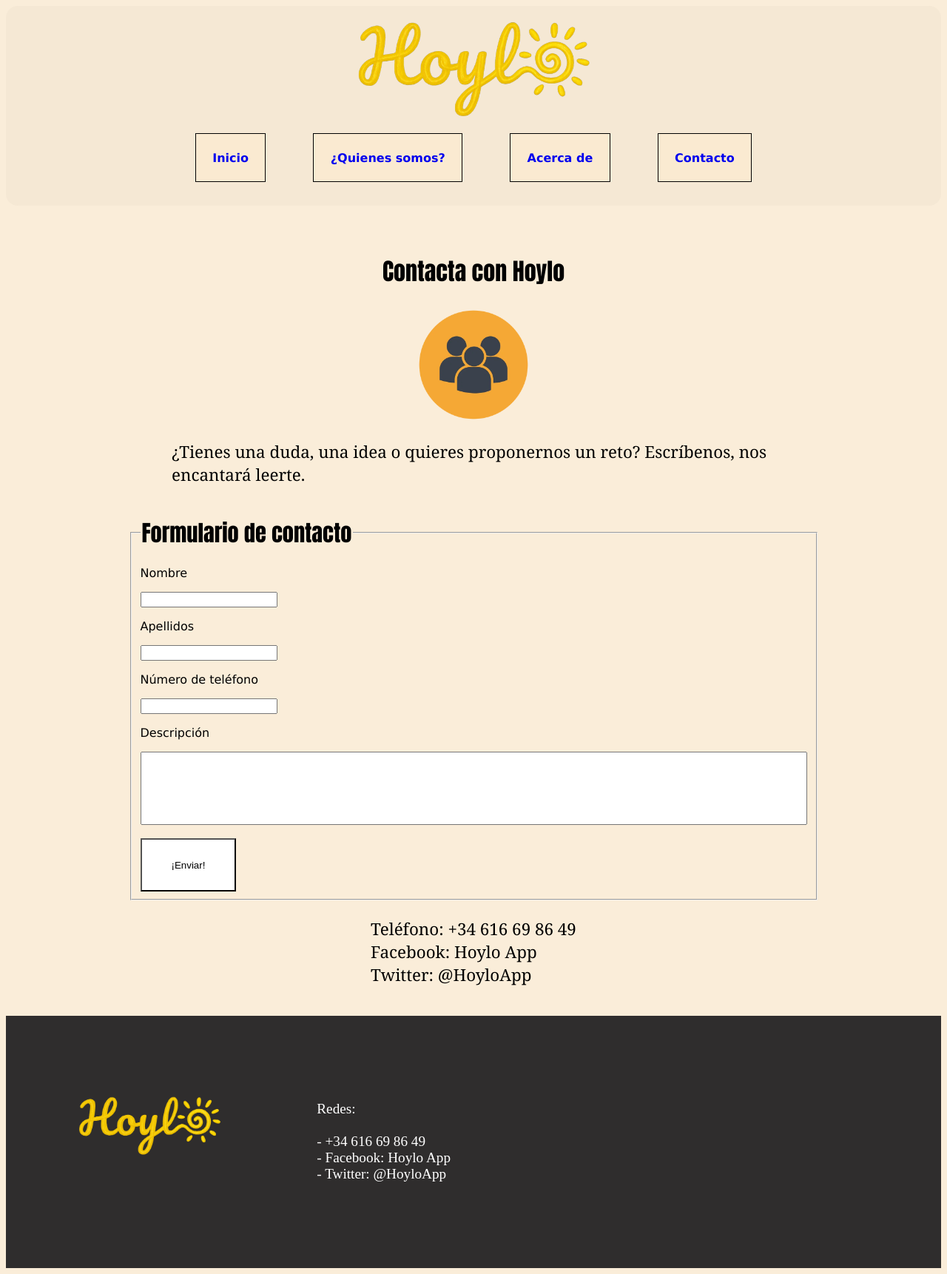
After one commit to mariopdls/FOLDER-SEGUNDO, a PHP site: page /contacto.html in a window 1280 px wide. The commit adds this page. Shown: the whole page at 74% size. Run offline with PHP 8.4, Linux system fonts and the light colour scheme.

Commit message:
added things

```diff
--- /dev/null
+++ b/WebPruebaDiseno/contacto.html
@@ -0,0 +1,81 @@
+<!DOCTYPE html>
+<html lang='es'>
+<head>
+    <meta charset='utf-8'>
+    <meta name='viewport' content='width=device-width, initial-scale=1'>
+    <title>Contacto Hoylo</title>
+    <link rel='stylesheet' href='styles.css'>
+</head>
+<body>
+
+    <header id="cabecero">
+        <img src="images/logo.png" alt="logo" class="logo">
+
+        <nav class="botonescabecero">
+            <a class="iniciopag" href="index.html"> Inicio </a>
+            <a class="iniciopag" href="whoami.html"> ¿Quienes somos? </a>
+            <a class="iniciopag" href="acercade.html"> Acerca de </a>
+            <a class="iniciopag" href="contacto.html"> Contacto </a>
+        </nav>
+
+    </header>
+
+    <main>
+
+        <h1 class="titulos">Contacta con Hoylo</h1>
+
+        <div style="display: flex; align-items: center; flex-direction: column;">
+            <img src="images/cont.webp" alt="Imagen de contacto de Hoylo" class="imgContacto">
+
+            <p class="parrafoWho">¿Tienes una duda, una idea o quieres proponernos un reto? Escríbenos, nos encantará leerte.</p>
+            <br>
+ <form action="formulario" method="get">
+
+                <fieldset>
+
+                <legend class="legend">Formulario de contacto</legend>
+
+                <label for="Nombre">
+                    <p class="nombreForm">Nombre</p>
+                    <input type="text" id="nombre">
+
+                    <br>
+
+                    <p class="nombreForm">Apellidos</p>
+                    <input type="text" id="apellidos">
+
+                    <p class="nombreForm">Número de teléfono</p>
+                    <input type="text" id="telefono">
+
+                    <p class="nombreForm">Descripción</p>
+                    <input type="text" name="razon" id="razon" size="100em" style="padding: 3em;">
+
+                    <br><br>
+                    <button type="submit" class="botonForm" id="botonEnviar">¡Enviar!</button>
+
+                </label>
+
+                </fieldset>
+
+            </form>
+
+
+            <p class="parrafoWho">
+                Teléfono: +34 616 69 86 49<br>
+                Facebook: Hoylo App<br>
+                Twitter: @HoyloApp
+            </p>
+            <br>
+        </div>
+
+    </main>
+
+    <footer>
+
+        <img src="images/logo.png" class="imagefooter">
+        <p style="color: white; font-size: 1.2em;">Redes:<br><br>- +34 616 69 86 49 <br> - Facebook: Hoylo App<br>- Twitter: @HoyloApp</p>
+
+    </footer>
+
+</body>
+</html>
--- a/WebPruebaDiseno/styles.css
+++ b/WebPruebaDiseno/styles.css
@@ -1,6 +1,7 @@
 
 body{
     background-color: rgb(250, 237, 217);
+    background-attachment: fixed;
 }
 
 
@@ -10,6 +11,8 @@ footer{
     display: flex;
     flex-direction: row;
 }
+
+
 
 #cabecero{
     background-color: rgb(245, 232, 212);
@@ -43,18 +46,19 @@ footer{
     margin: 2em;
     padding: 1.4em;
     background-color: rgb(250, 234, 209);
-    border-radius: 1%;
-    border: 1px solid black;
-    border-radius: 1em;
     cursor: pointer;
     font-family: Verdana, Geneva, Tahoma, sans-serif;
     font-size: 1em;
+    font-weight: bold;
+    text-decoration: none;
+    border: 0.1em solid black;
 }
 
 
 .iniciopag:hover{
     background-color: rgb(251, 217, 19);
-    transition: 1.5s;
+    border: 0.2em solid black;
+
 }
 
 
@@ -78,6 +82,11 @@ footer{
     margin:4em;
     display: inline-block;
 
+}
+
+.textoParteDos{
+    font-family: 'Segoe UI', Tahoma, Geneva, Verdana, sans-serif;
+    font-size: 1em;
 }
 
 .dentrotarjeta{
@@ -111,7 +120,51 @@ footer{
     font-display: swap;
 }
 
+.terceraParte{
+    margin-top: -15em;
+    margin-bottom: 5em;
+    display: flex;
+    align-items: center;
+    flex-direction: column;
+}
+
+.terceraParte h4{
+    font-size: 2em;
+}
+
+.terceraParte h4:hover{
+    zoom: 120%;
+    transition: 1s;
+}
+
 .textoSegunda:hover{
      zoom: 120%;
      transition: 2s;
 }
+
+.nombreForm{
+    font-family: Verdana, Geneva, Tahoma, sans-serif;
+}
+
+.botonForm{
+    padding: 2em;
+    padding-left: 3em;
+    padding-right: 3em;
+    background-color: rgb(255, 255, 255);
+}
+
+.legend{
+    font-family: Impact, Haettenschweiler, 'Arial Narrow Bold', sans-serif;
+    font-size: 1.9em;
+}
+
+.parrafoWho{
+    font-family: Cambria, Cochin, Georgia, Times, 'Times New Roman', serif;
+    font-size: 1.4em;
+    margin-left: 10em;
+    margin-right: 10em;
+}
+
+.imgContacto{
+    width: 10em;
+}
```
Also changed, not shown: WebPruebaDiseno/acercade.html (added, +54 -0 lines), WebPruebaDiseno/index.html (+13 -18 lines), WebPruebaDiseno/whoami.html (added, +45 -0 lines), WebPruebaDiseno/images/cont.webp (added), WebPruebaDiseno/images/team.webp (added).
